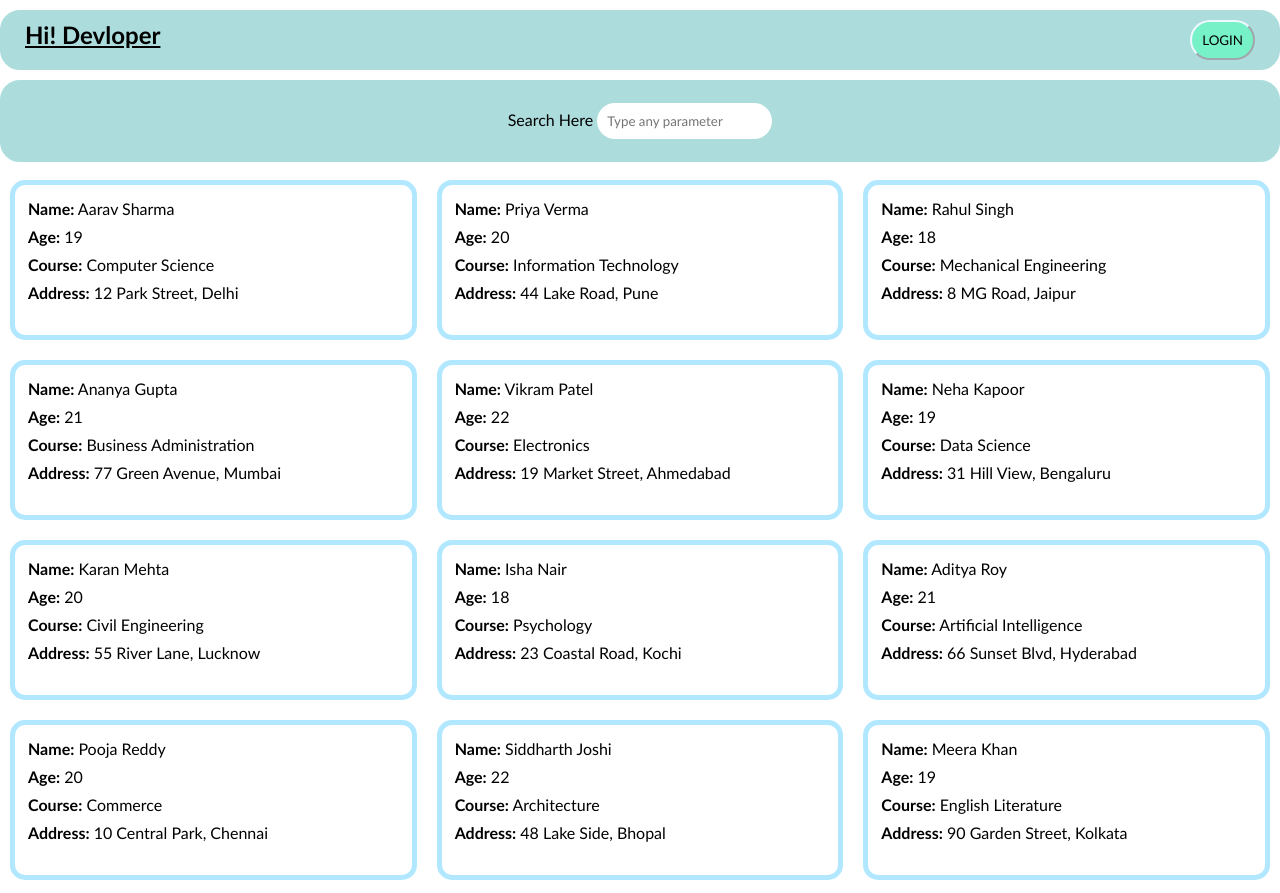
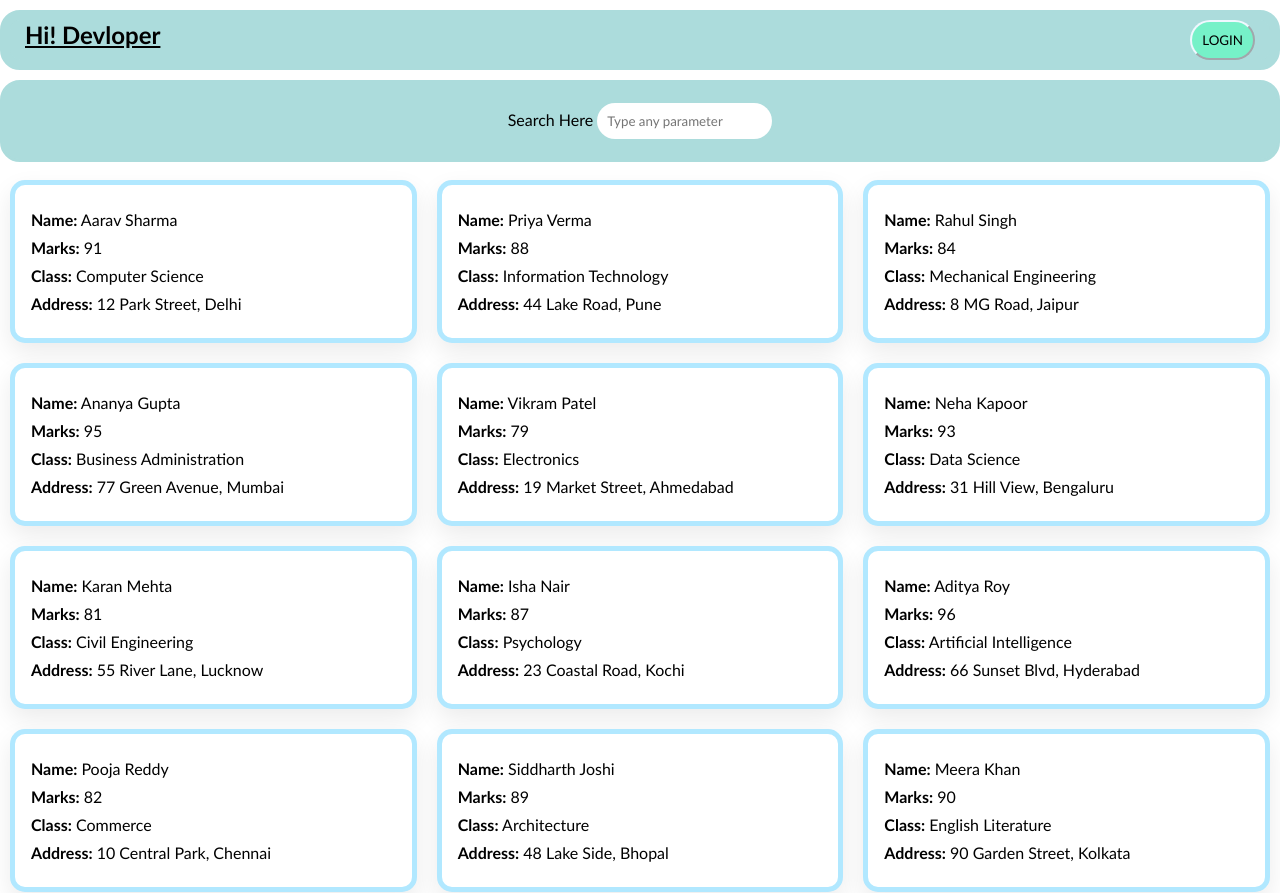
Before and after one commit to wakelawn/MERN_STACK, a plain HTML site: page index.html in a window 1280 px wide. Drawn offline with Linux system fonts and the light colour scheme.

Commit message:
Task 16 final verdict

```diff
--- a/index.html
+++ b/index.html
@@ -16,24 +16,13 @@
 
     <section class="searchbar">
       <div>
-        <label for="search">Search Here</label>
+        <label for="bar">Search Here</label>
         <input type="search" placeholder="Type any parameter" id="bar" />
       </div>
     </section>
 
     <section class="stud-details">
-      <div id="stud1"></div>
-      <div id="stud2"></div>
-      <div id="stud3"></div>
-      <div id="stud4"></div>
-      <div id="stud5"></div>
-      <div id="stud6"></div>
-      <div id="stud7"></div>
-      <div id="stud8"></div>
-      <div id="stud9"></div>
-      <div id="stud10"></div>
-      <div id="stud11"></div>
-      <div id="stud12"></div>
+      <!-- Students are rendered here by js using map() and filter() -->
     </section>
 
     <script src="script.js"></script>
--- a/script.js
+++ b/script.js
@@ -1,100 +1,119 @@
 const students = [
   {
     name: "Aarav Sharma",
-    age: 19,
-    course: "Computer Science",
+    marks: 91,
+    class: "Computer Science",
     address: "12 Park Street, Delhi",
   },
   {
     name: "Priya Verma",
-    age: 20,
-    course: "Information Technology",
+    marks: 88,
+    class: "Information Technology",
     address: "44 Lake Road, Pune",
   },
   {
     name: "Rahul Singh",
-    age: 18,
-    course: "Mechanical Engineering",
+    marks: 84,
+    class: "Mechanical Engineering",
     address: "8 MG Road, Jaipur",
   },
   {
     name: "Ananya Gupta",
-    age: 21,
-    course: "Business Administration",
+    marks: 95,
+    class: "Business Administration",
     address: "77 Green Avenue, Mumbai",
   },
   {
     name: "Vikram Patel",
-    age: 22,
-    course: "Electronics",
+    marks: 79,
+    class: "Electronics",
     address: "19 Market Street, Ahmedabad",
   },
   {
     name: "Neha Kapoor",
-    age: 19,
-    course: "Data Science",
+    marks: 93,
+    class: "Data Science",
     address: "31 Hill View, Bengaluru",
   },
   {
     name: "Karan Mehta",
-    age: 20,
-    course: "Civil Engineering",
+    marks: 81,
+    class: "Civil Engineering",
     address: "55 River Lane, Lucknow",
   },
   {
     name: "Isha Nair",
-    age: 18,
-    course: "Psychology",
+    marks: 87,
+    class: "Psychology",
     address: "23 Coastal Road, Kochi",
   },
   {
     name: "Aditya Roy",
-    age: 21,
-    course: "Artificial Intelligence",
+    marks: 96,
+    class: "Artificial Intelligence",
     address: "66 Sunset Blvd, Hyderabad",
   },
   {
     name: "Pooja Reddy",
-    age: 20,
-    course: "Commerce",
+    marks: 82,
+    class: "Commerce",
     address: "10 Central Park, Chennai",
   },
   {
     name: "Siddharth Joshi",
-    age: 22,
-    course: "Architecture",
+    marks: 89,
+    class: "Architecture",
     address: "48 Lake Side, Bhopal",
   },
   {
     name: "Meera Khan",
-    age: 19,
-    course: "English Literature",
+    marks: 90,
+    class: "English Literature",
     address: "90 Garden Street, Kolkata",
   },
 ];
 
-const studentDivs = document.querySelectorAll(".stud-details div");
+const studentDetails = document.querySelector(".stud-details");
 
-studentDivs.forEach((div, index) => {
-  const student = students[index];
-  div.innerHTML = `
-    <p><strong>Name:</strong> ${student.name}</p>
-    <p><strong>Age:</strong> ${student.age}</p>
-    <p><strong>Course:</strong> ${student.course}</p>
-    <p><strong>Address:</strong> ${student.address}</p>
-  `;
-});
+function renderStudents(studentList) {
+  // map() creates one card element per student
+  studentDetails.innerHTML = "";
+
+  const part = document.createDocumentFragment();
+
+  if (studentList.length) {
+    studentList.map((student) => {
+      const card = document.createElement("article");
+      card.className = "student-card";
+      card.innerHTML = `
+        <p><strong>Name:</strong> ${student.name}</p>
+        <p><strong>Marks:</strong> ${student.marks}</p>
+        <p><strong>Class:</strong> ${student["class"]}</p>
+        <p><strong>Address:</strong> ${student.address}</p>
+      `;
+      part.appendChild(card);
+      return card;
+    });
+  } else {
+    const emptyState = document.createElement("p");
+    emptyState.className = "empty-state";
+    emptyState.textContent = "No students match your search.";
+    part.appendChild(emptyState);
+  }
+
+  studentDetails.appendChild(part);
+}
+
+renderStudents(students);
 
 const searchBar = document.getElementById("bar");
 
 searchBar.addEventListener("input", (e) => {
   const searchText = e.target.value.toLowerCase();
+  // filter() narrows the student list by name before we render the results again.
+  const filteredStudents = students.filter((student) =>
+    student.name.toLowerCase().includes(searchText),
+  );
 
-  students.forEach((student, index) => {
-    if (student.name.toLowerCase().includes(searchText)) {
-      studentDivs[index].style.display = "block";
-    } else {
-      studentDivs[index].style.display = "none";
-    }
-  });
+  renderStudents(filteredStudents);
 });
--- a/style.css
+++ b/style.css
@@ -54,17 +54,51 @@ button {
   display: grid;
   grid-template-columns: repeat(3, 1fr);
   gap: 20px;
-  height: 100vh;
+  min-height: 100vh;
   padding-top: 100px;
   margin: 1px 10px 1px 10px;
 }
 
-.stud-details div {
+.student-card {
   border: 5px solid rgb(177, 232, 255);
   border-radius: 15px;
-  padding: 5px;
+  padding: 16px;
+  background-color: #ffffff;
+  box-shadow: 0 10px 24px rgba(0, 0, 0, 0.08);
 }
 
-.stud-details div p {
-  margin: 9px 8px;
+.student-card p {
+  margin: 9px 0;
 }
+
+.empty-state {
+  grid-column: 1 / -1;
+  padding: 20px;
+  text-align: center;
+  border: 2px dashed #8cced6;
+  border-radius: 15px;
+  background-color: #f8ffff;
+}
+
+@media (max-width: 900px) {
+  .stud-details {
+    grid-template-columns: repeat(2, 1fr);
+  }
+}
+
+@media (max-width: 600px) {
+  .nav-bar {
+    flex-direction: column;
+    gap: 10px;
+    align-items: center;
+  }
+
+  .searchbar {
+    position: static;
+  }
+
+  .stud-details {
+    grid-template-columns: 1fr;
+    padding-top: 20px;
+  }
+}
```
Also changed, not shown: 1 other file.
